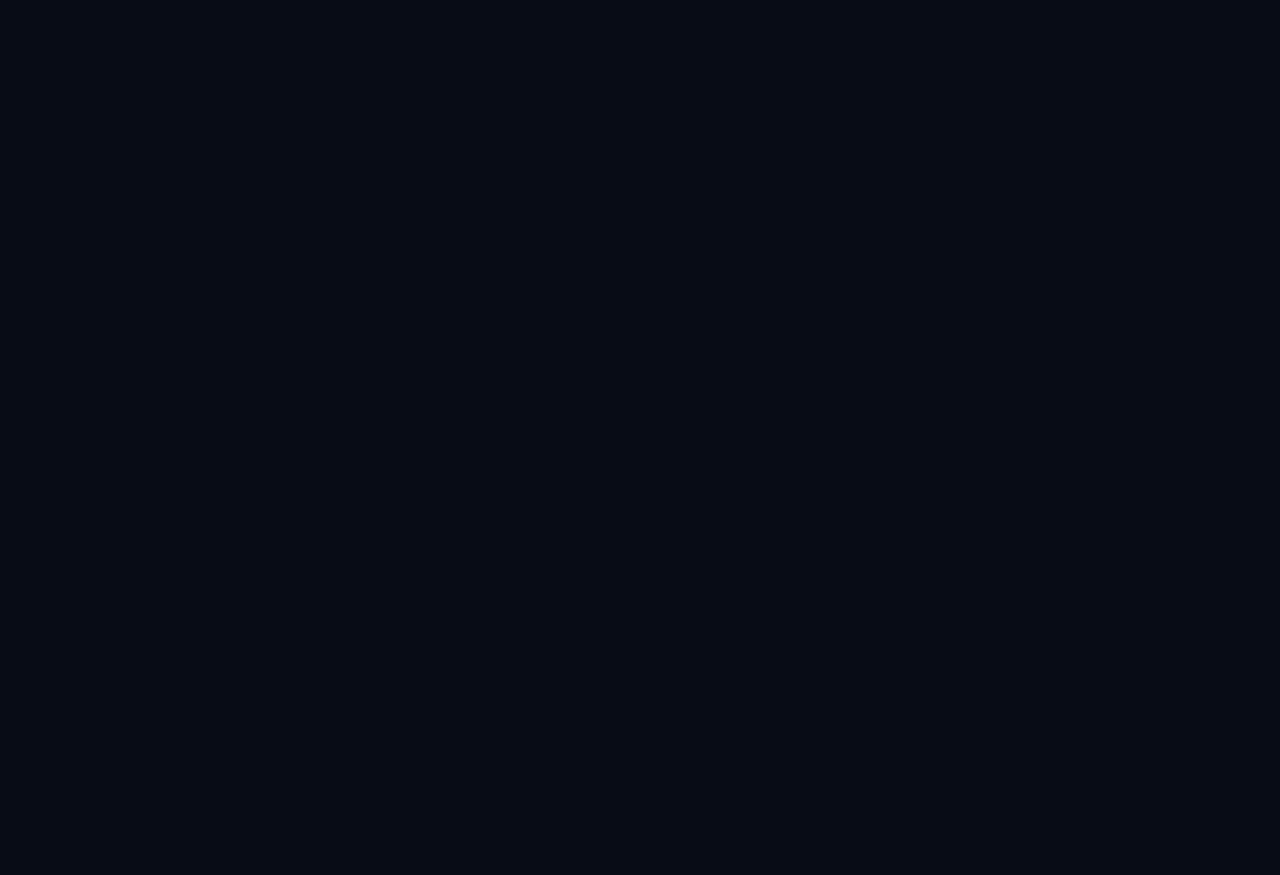
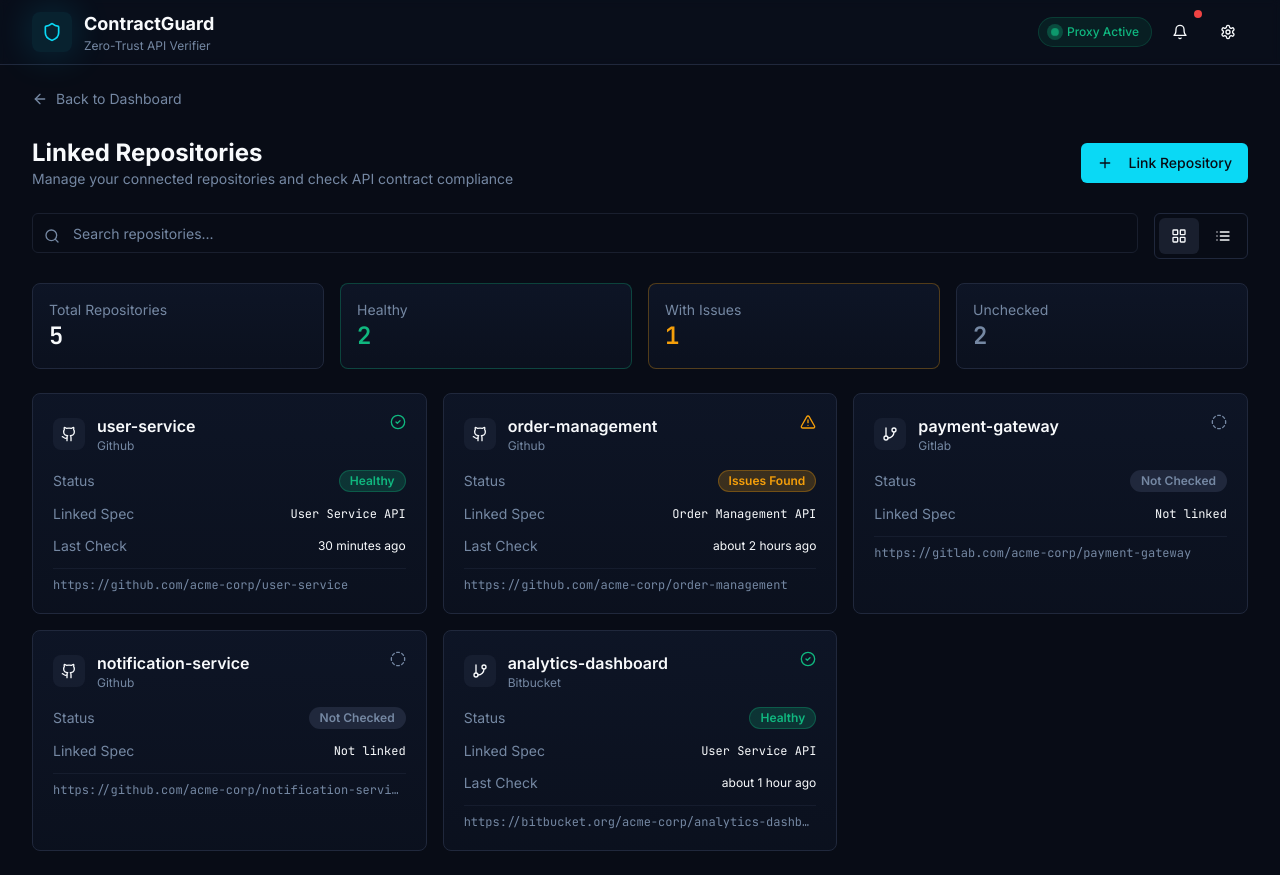
Before and after one commit to mamoon-17/APISentinel, a React (Vite) app in the folder frontend/: page /repositories in a window 1280 px wide. Before the commit this address had no page. Before the commit the page ends 800 px from the top, so only its background shows below. Built offline with nearby package versions, Linux system fonts and the light colour scheme.

Commit message:
Added Repositories Route to App.tsx and tested this page

```diff
--- a/frontend/src/App.tsx
+++ b/frontend/src/App.tsx
@@ -5,7 +5,8 @@ import { QueryClient, QueryClientProvider } from "@tanstack/react-query";
 import { BrowserRouter, Routes, Route } from "react-router-dom";
 import Login from "./pages/Login";
 import Index from "./pages/Index";
-import RepositoryDetail from "./pages/RepositoryDetail"; // <-- Add this line
+import RepositoryDetail from "./pages/RepositoryDetail";
+import Repositories from "./pages/Repositories";
 
 const queryClient = new QueryClient();
 
@@ -18,6 +19,7 @@ const App = () => (
         <Routes>
           <Route path="/" element={<Login />} />
           <Route path="/dashboard" element={<Index />} />
+          <Route path="/repositories" element={<Repositories />} />
           <Route path="/repositories/:id" element={<RepositoryDetail />} />
         </Routes>
       </BrowserRouter>
```
